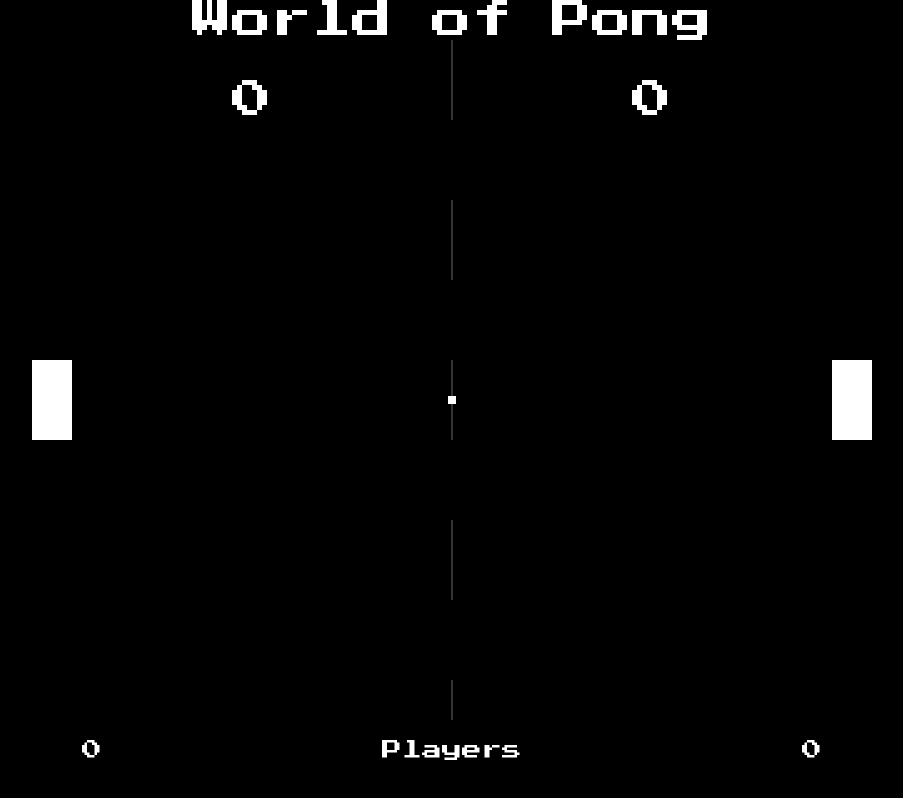
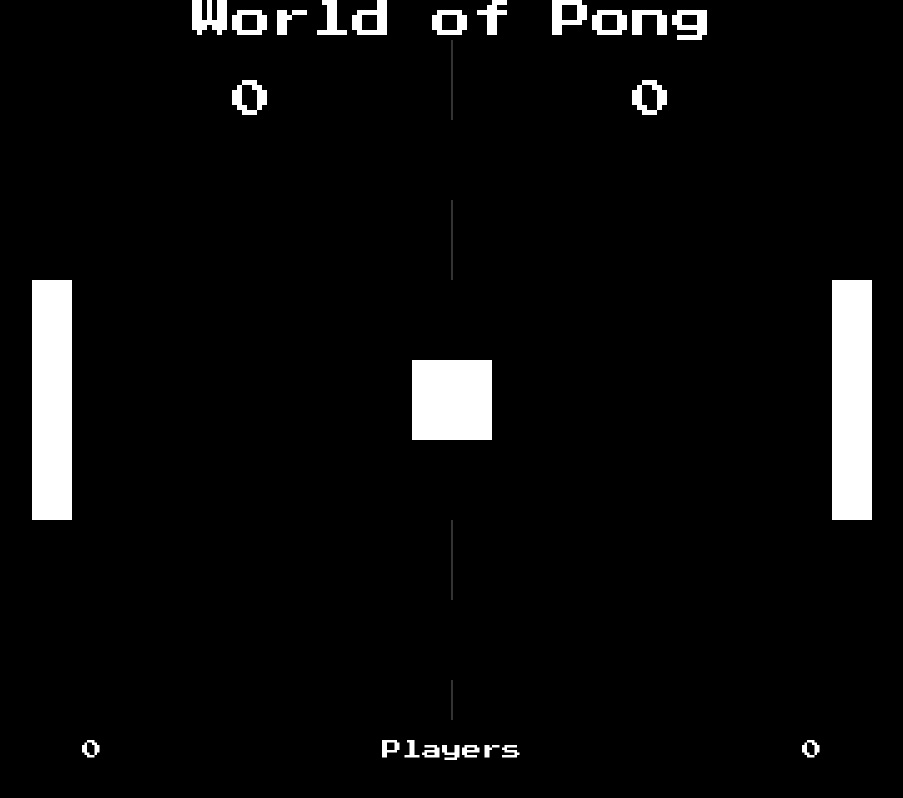
Before and after one commit to mr-rampage/mmo-pong, a website with bundled scripts: page client/public/index.html in a window 1280 px wide. Shown: the whole page, without its empty margins (188-1091 px from the left). Built offline with nearby package versions, Linux system fonts and the light colour scheme; what callbag-basics, callbag-drop-repeats, callbag-observe, callbag-websocket would draw is missing.

Commit message:
aligning sizing

```diff
--- a/client/public/index.html
+++ b/client/public/index.html
@@ -29,12 +29,12 @@
 		<text id="left-score" text-anchor="middle" x="0.25" y="0.15" font-size="0.05" font-family="Press Start 2P" fill="white">0</text>
 		<text id="right-score" text-anchor="middle" x="0.75" y="0.15" font-size="0.05" font-family="Press Start 2P" fill="white">0</text>
 		<line x1="0.5" y1="0.05" x2="0.5" y2="0.9" stroke="gray" stroke-width="0.001" stroke-dasharray="0.1" />
-		<g transform="translate(-0.005, -0.005)">
-			<rect id="ball" width="0.01" height="0.01" x="0.5" y="0.5" fill="white" />
+		<g transform="translate(-0.05, -0.05)">
+			<rect id="ball" width="0.1" height="0.1" x="0.5" y="0.5" fill="white" />
 		</g>
-		<g transform="translate(-0.025, -0.05)">
-			<rect id="paddle-left" width="0.05" height="0.1" x="0" y="0.5" fill="white" />
-			<rect id="paddle-right" width="0.05" height="0.1" x="1" y="0.5" fill="white" />
+		<g transform="translate(-0.025, -0.15)">
+			<rect id="paddle-left" width="0.05" height="0.3" x="0" y="0.5" fill="white" />
+			<rect id="paddle-right" width="0.05" height="0.3" x="1" y="0.5" fill="white" />
 		</g>
 		<g>
 			<text text-anchor="middle" x="0.5" y="0.95" font-size="0.025" font-family="Press Start 2P" fill="white">Players</text>
--- a/client/src/renderer.js
+++ b/client/src/renderer.js
@@ -2,17 +2,17 @@ const gameState = {
     p1: {
         x: 0,
         y: 0.5,
-        l: 0.1
+        l: 0.3
     },
     p2: {
         x: 1,
         y: 0.5,
-        l: 0.1
+        l: 0.3
     },
     ball: {
         x: 0.5,
         y: 0.5,
-        r: 0.01
+        r: 0.1
     },
     leftScore: 0,
     rightScore: 0,
```
